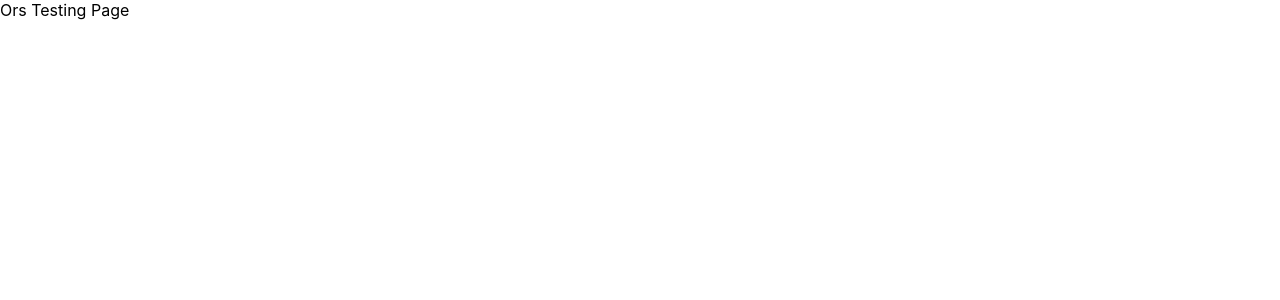
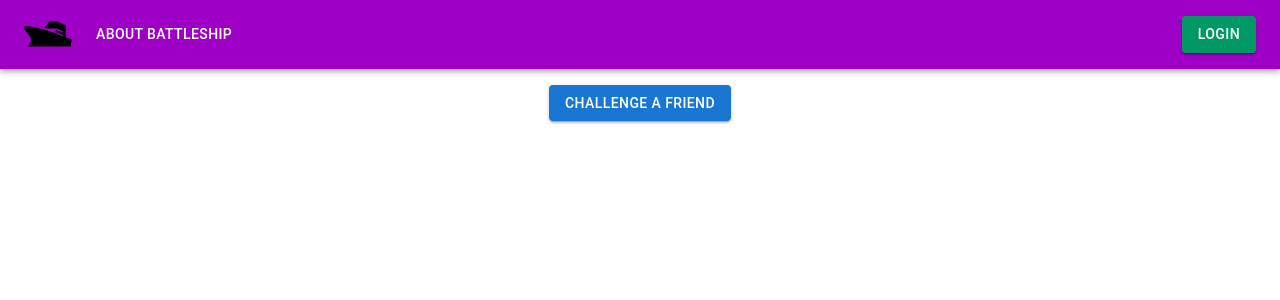
Before and after one commit to JordanAlexanderIT/itc-battleship-fe, a React (Create React App) app: page /ors in a window 1280 px wide. Shown: the top 300 px of the page. Built offline with nearby package versions, Linux system fonts and the light colour scheme.

Commit message:
Creates Challenge an opponent functionality Can be used be calling <ChallengeOpponent/>

```diff
--- /dev/null
+++ b/src/Components/GameSession/ChallengeOpponent.jsx
@@ -0,0 +1,59 @@
+import { ContentCopyOutlined } from "@mui/icons-material";
+import { Button, Box, Typography } from "@mui/material";
+import useGameSession from "./useGameSession.jsx";
+
+function ChallengeOpponent() {
+  const { create, sessionId } = useGameSession();
+  async function handleChallengeOpponentClick() {
+    await create();
+    return;
+  }
+  function renderSessionIdBox() {
+    if (!sessionId) return null;
+    const challengeId = `${sessionId}`;
+
+    return (
+      <Box
+        sx={{
+          display: "flex",
+          flexDirection: "column",
+          p: 2,
+          alignItems: "center",
+          justifyContent: "center",
+        }}
+      >
+        <Button
+          onClick={() => {
+            navigator.clipboard.writeText(challengeId);
+          }}
+          variant="outlined"
+        >
+          {challengeId}
+          <ContentCopyOutlined></ContentCopyOutlined>
+        </Button>
+        <Typography variant="subtitle1" align={"left"} color={"InfoText"}>
+          Copy and give this code to a friend
+        </Typography>
+      </Box>
+    );
+  }
+  return (
+    <Box
+      sx={{
+        display: "flex",
+        flexDirection: "column",
+        p: 2,
+        alignItems: "center",
+        justifyContent: "center",
+        gap: "8px",
+      }}
+    >
+      <Button variant="contained" onClick={handleChallengeOpponentClick}>
+        Challenge a friend
+      </Button>
+      {renderSessionIdBox()}
+    </Box>
+  );
+}
+
+export default ChallengeOpponent;
--- /dev/null
+++ b/src/Components/GameSession/useGameSession.jsx
@@ -0,0 +1,25 @@
+import axios from "axios";
+import { useContext, useState } from "react";
+import AppContext from "../../Context/AppContext.jsx";
+
+const useGameSession = () => {
+  const [sessionId, setSessionId] = useState();
+  const { header } = useContext(AppContext);
+  const create = async () => {
+    try {
+      const response = await axios.post(
+        "http://localhost:8000/game-session/create",
+        {},
+        header
+      );
+      setSessionId(response.data.id);
+      return response.data;
+    } catch (err) {
+      alert(`Error: ${err}`);
+    }
+  };
+
+  return { create, sessionId };
+};
+
+export default useGameSession;
--- /dev/null
+++ b/src/Ors/AppContextProvider.jsx
@@ -0,0 +1,14 @@
+import AppContext from "../Context/AppContext.jsx";
+import useUser from "../Hooks/useUser.jsx";
+
+function AppContextProvider({ children }) {
+  const { register, login, logout, userId, header } = useUser();
+
+  return (
+    <AppContext.Provider value={{ register, login, logout, userId, header }}>
+      {children}
+    </AppContext.Provider>
+  );
+}
+
+export default AppContextProvider;
--- a/src/Ors/OrsTestingPage.jsx
+++ b/src/Ors/OrsTestingPage.jsx
@@ -1,5 +1,16 @@
+import Navbar from "../Components/Navbar.jsx";
+import AppContextProvider from "./AppContextProvider.jsx";
+import ChallengeOpponent from "../Components/GameSession/ChallengeOpponent.jsx";
+
 function OrsTestingPage() {
-    return <div>Ors Testing Page</div>;
+  return (
+    <div>
+      <AppContextProvider>
+        <Navbar></Navbar>
+        <ChallengeOpponent></ChallengeOpponent>
+      </AppContextProvider>
+    </div>
+  );
 }
 
 export default OrsTestingPage;
```
